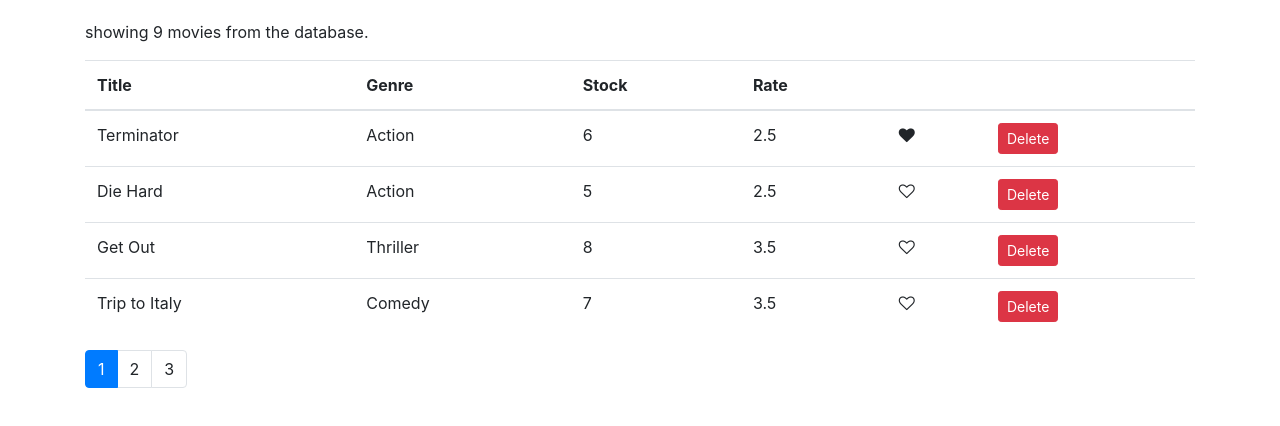
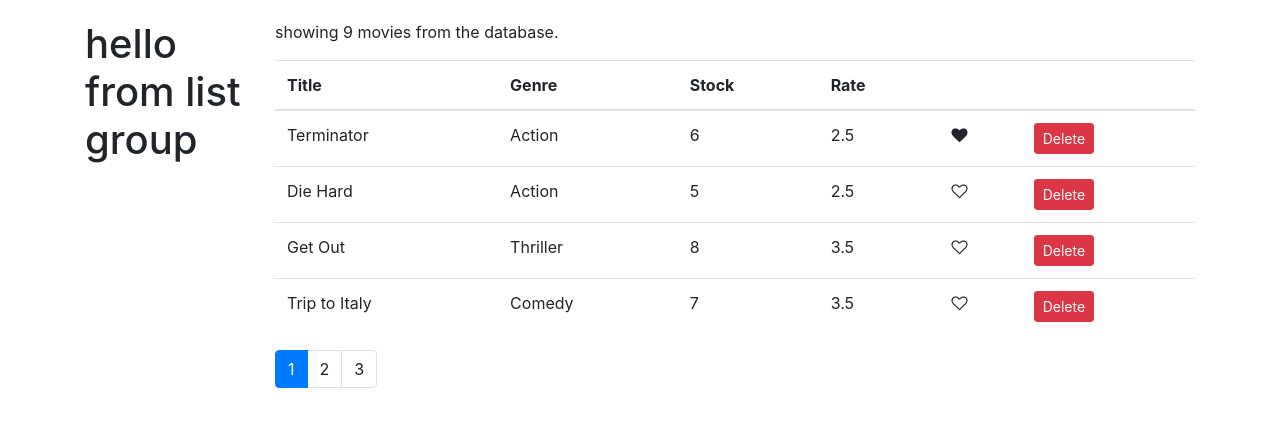
Before and after one commit to beingbing/react-vidly, a React (Create React App) app: page / in a window 1280 px wide. Shown: the top 426 px of the page. Built offline with nearby package versions, Linux system fonts and the light colour scheme.

Commit message:
pfs : 9- filtering- component interface : finished

```diff
--- /dev/null
+++ b/src/components/common/listGroup.jsx
@@ -0,0 +1,5 @@
+const ListGroup = () => {
+  return <h1>hello from list group</h1>;
+};
+
+export default ListGroup;
--- a/src/components/movies.jsx
+++ b/src/components/movies.jsx
@@ -1,15 +1,22 @@
 import React, { Component } from "react";
 import Like from "./common/like";
 import Pagination from "./common/pagination";
+import ListGroup from "./common/listGroup";
 import { getMovies } from "../services/fakeMovieService";
+import { getGenres } from "../services/fakeGenreService";
 import { paginate } from "../utils/paginate";
 
 class Movies extends Component {
   state = {
-    movies: getMovies(),
+    movies: [],
     currentPage: 1,
     pageSize: 4,
+    genres: [],
   };
+
+  componentDidMount() {
+    this.setState({ movies: getMovies(), genres: getGenres() });
+  }
 
   handleDelete = (movie) => {
     const movies = this.state.movies.filter((m) => m._id !== movie._id);
@@ -26,6 +33,8 @@ class Movies extends Component {
 
   handlePageChange = (page) => this.setState({ currentPage: page });
 
+  handleGenreSelect = (genre) => console.log("genre ", genre);
+
   render() {
     const { length: len } = this.state.movies;
     const { pageSize, currentPage, movies: mov } = this.state;
@@ -35,7 +44,14 @@ class Movies extends Component {
     if (!len) return <p>There are no movies to show</p>;
 
     return (
-      <React.Fragment>
+      <div className="row">
+        <div className="col-2">
+          <ListGroup
+            items={this.state.genres}
+            onItemSelect={this.handleGenreSelect}
+          ></ListGroup>
+        </div>
+        <div className="col">
           <p>showing {len} movies from the database.</p>
           <table className="table">
             <thead>
@@ -79,7 +95,8 @@ class Movies extends Component {
             currentPage={currentPage}
             onPageChange={this.handlePageChange}
           />
-      </React.Fragment>
+        </div>
+      </div>
     );
   }
 }
```
Lines whose indentation alone changed are shown as unchanged.
